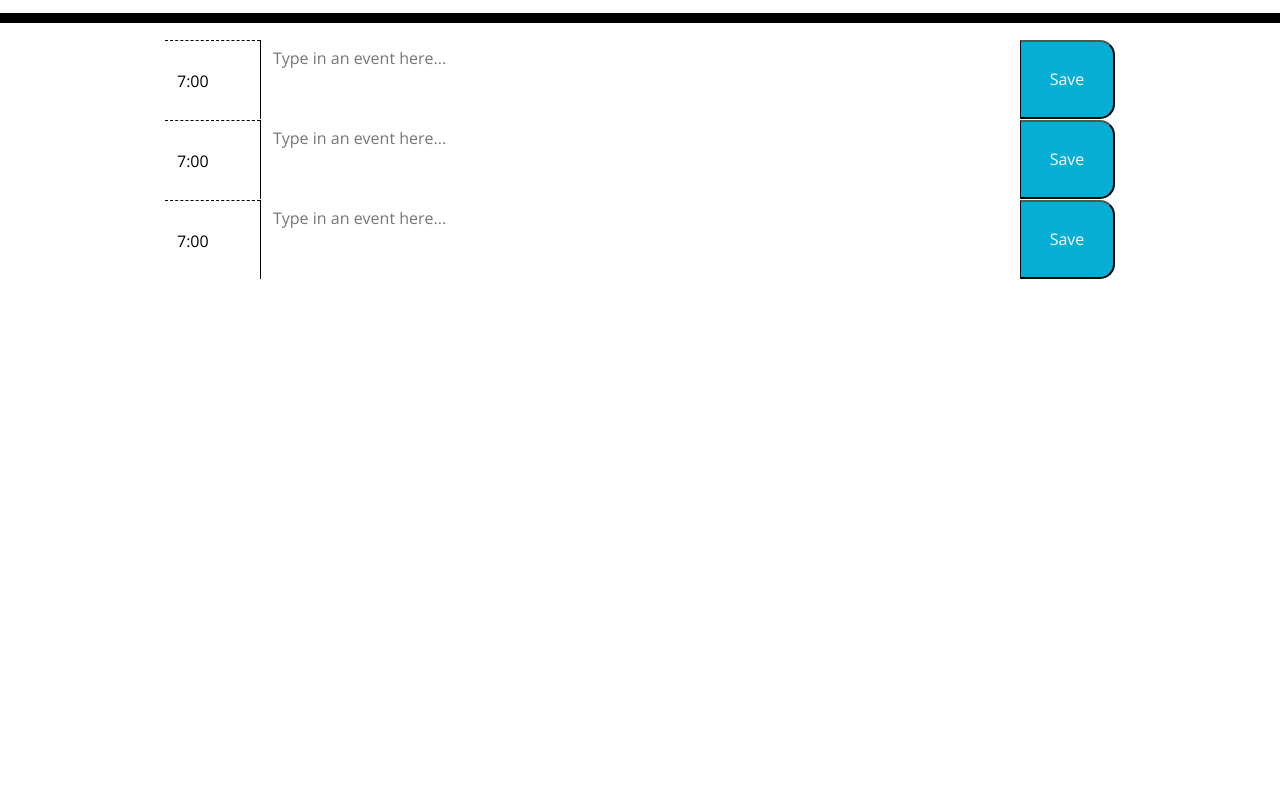
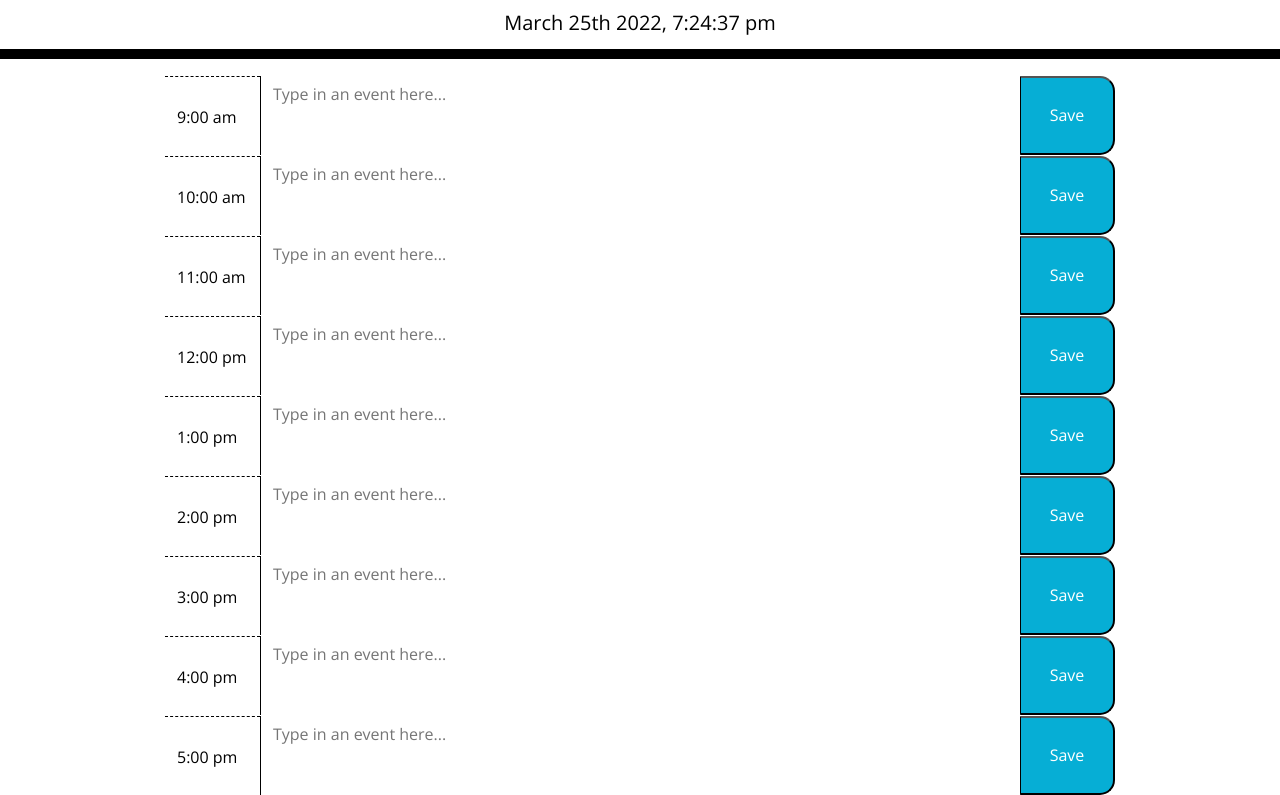
Before and after one commit to CM-GDev/Work-Day-Scheduler, a plain HTML site: page index.html in a window 1280 px wide. Shown: the part 108-903 px from the top of the page. Before the commit the page ends 800 px from the top, so only its background shows below. Drawn offline with nearby package versions, Linux system fonts and the light colour scheme.

Commit message:
Initiated JS file

```diff
--- /dev/null
+++ b/assets/javascript/script.js
@@ -0,0 +1,20 @@
+
+
+
+var workHours = 8;
+var startOfDay = moment("9:00","h:mm a")
+
+
+var today = moment().format("MMMM Do YYYY, h:mm:ss a");
+$("#currentDay").text(today);
+
+
+var hourBlocks = $(".container").children('form').children("label").children(".custom-hourBlock");
+
+for (let i = 0; i < hourBlocks.length; i++) {
+
+    var currentHour = startOfDay.clone().add(i, "hour")
+    console.log(currentHour._d)
+
+    $(hourBlocks[i]).text(currentHour.format("h:mm a"));
+}
--- a/index.html
+++ b/index.html
@@ -20,6 +20,15 @@
       rel="stylesheet"
     />
     <link rel="stylesheet" href="./assets/css/style.css" />
+    <script
+      type="text/javascript"
+      src="https://cdnjs.cloudflare.com/ajax/libs/moment.js/2.27.0/moment.min.js"
+    ></script>
+    <script
+      src="https://code.jquery.com/jquery-3.5.1.min.js"
+      integrity="sha256-9/aliU8dGd2tb6OSsuzixeV4y/faTqgFtohetphbbj0="
+      crossorigin="anonymous"
+    ></script>
     <title>Work Day Scheduler</title>
   </head>
 
@@ -31,9 +40,10 @@
     </header>
     <div class="container">
       <!-- Timeblocks go here -->
+
       <form class="row justify-content-center">
         <label class="col-1 hour" for="inputEvent">
-          7:00
+          <span class="custom-hourBlock" id="hour0"></span>
         </label>
         <textarea class="col-8" id="inputEvent" name="inputEvent" placeholder="Type in an event here..."></textarea>
         <input class="col-1 saveBtn" type="submit" value="Save">
@@ -41,21 +51,70 @@
 
       <form class="row justify-content-center">
         <label class="col-1 hour" for="inputEvent">
-          7:00
+          <span class="custom-hourBlock" id="hour1"></span>
         </label>
         <textarea class="col-8" id="inputEvent" name="inputEvent" placeholder="Type in an event here..."></textarea>
         <input class="col-1 saveBtn" type="submit" value="Save">
       </form>
+
       <form class="row justify-content-center">
         <label class="col-1 hour" for="inputEvent">
-          7:00
+          <span class="custom-hourBlock" id="hour2"></span>
+        </label>
+        <textarea class="col-8" id="inputEvent" name="inputEvent" placeholder="Type in an event here..."></textarea>
+        <input class="col-1 saveBtn" type="submit" value="Save">
+      </form>
+
+      <form class="row justify-content-center">
+        <label class="col-1 hour" for="inputEvent">
+          <span class="custom-hourBlock" id="hour1"></span>
+        </label>
+        <textarea class="col-8" id="inputEvent" name="inputEvent" placeholder="Type in an event here..."></textarea>
+        <input class="col-1 saveBtn" type="submit" value="Save">
+      </form>
+
+      <form class="row justify-content-center">
+        <label class="col-1 hour" for="inputEvent">
+          <span class="custom-hourBlock" id="hour1"></span>
+        </label>
+        <textarea class="col-8" id="inputEvent" name="inputEvent" placeholder="Type in an event here..."></textarea>
+        <input class="col-1 saveBtn" type="submit" value="Save">
+      </form>
+
+      <form class="row justify-content-center">
+        <label class="col-1 hour" for="inputEvent">
+          <span class="custom-hourBlock" id="hour1"></span>
+        </label>
+        <textarea class="col-8" id="inputEvent" name="inputEvent" placeholder="Type in an event here..."></textarea>
+        <input class="col-1 saveBtn" type="submit" value="Save">
+      </form>
+
+      <form class="row justify-content-center">
+        <label class="col-1 hour" for="inputEvent">
+          <span class="custom-hourBlock" id="hour1"></span>
+        </label>
+        <textarea class="col-8" id="inputEvent" name="inputEvent" placeholder="Type in an event here..."></textarea>
+        <input class="col-1 saveBtn" type="submit" value="Save">
+      </form>
+
+      <form class="row justify-content-center">
+        <label class="col-1 hour" for="inputEvent">
+          <span class="custom-hourBlock" id="hour1"></span>
+        </label>
+        <textarea class="col-8" id="inputEvent" name="inputEvent" placeholder="Type in an event here..."></textarea>
+        <input class="col-1 saveBtn" type="submit" value="Save">
+      </form>
+
+      <form class="row justify-content-center">
+        <label class="col-1 hour" for="inputEvent">
+          <span class="custom-hourBlock" id="hour1"></span>
         </label>
         <textarea class="col-8" id="inputEvent" name="inputEvent" placeholder="Type in an event here..."></textarea>
         <input class="col-1 saveBtn" type="submit" value="Save">
       </form>
     </div>
 
-    <script src="https://cdnjs.cloudflare.com/ajax/libs/jquery/3.2.1/jquery.min.js"></script>
-    <script src="https://cdnjs.cloudflare.com/ajax/libs/moment.js/2.24.0/moment.min.js"></script>
+    <script src="./assets/javascript/script.js"></script>
+
   </body>
 </html>
```
